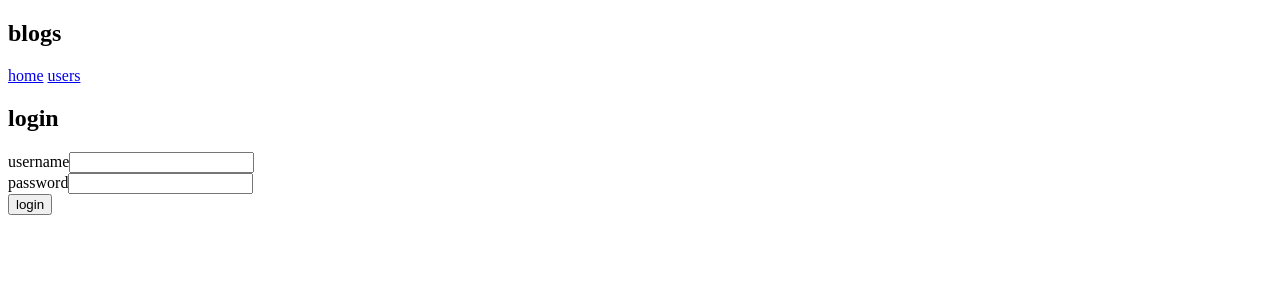
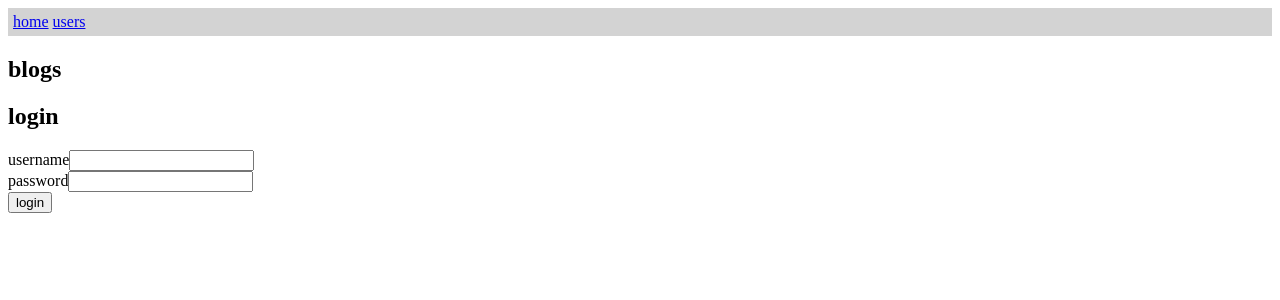
Before and after one commit to majkelmichel/blog_list_frontend, a React (Create React App) app: page / in a window 1280 px wide. Shown: the top 300 px of the page. Built offline with nearby package versions, Linux system fonts and the light colour scheme; no server answers.

Commit message:
Ex. 7.16 done

```diff
--- a/src/App.css
+++ b/src/App.css
@@ -50,3 +50,9 @@
     font-size: 1.5em;
     margin: 10px 0;
 }
+
+.navbar {
+    background-color: lightgrey;
+    padding: 5px;
+    margin-bottom: 5px;
+}
--- a/src/App.js
+++ b/src/App.js
@@ -14,14 +14,13 @@ import userService from './services/users';
 import {
 	Switch,
 	Route,
-	Link,
 	Redirect,
 	useRouteMatch
 } from 'react-router-dom';
 import Users from './components/Users';
-import LoginStatus from './components/LoginStatus';
 import UserView from './components/UserView';
 import BlogView from './components/BlogView';
+import Navigation from './components/Navigation';
 
 const App = () => {
 	const [ users, setUsers] = useState([]);
@@ -62,10 +61,9 @@ const App = () => {
 
 	return (
 		<>
+			<Navigation/>
 			<Notification/>
 			<h2>blogs</h2>
-			<Link to={'/'}>home</Link> <Link to={'/users'}>users</Link>
-			<LoginStatus user={loggedInUser}/>
 			<Switch>
 				<Route path={'/blogs/:id'}>
 					<BlogView blog={blog} loggedIn={loggedInUser}/>
--- a/src/components/LoginStatus.js
+++ b/src/components/LoginStatus.js
@@ -15,10 +15,10 @@ const LoginStatus = ({ user }) => {
 	}
 
 	return (
-		<p>
+		<span>
 			{user.username} logged in
 			<button onClick={logout}>logout</button>
-		</p>
+		</span>
 	);
 };
 
--- /dev/null
+++ b/src/components/Navigation.js
@@ -0,0 +1,16 @@
+import React from 'react';
+import { Link } from 'react-router-dom';
+import LoginStatus from './LoginStatus';
+import { useSelector } from 'react-redux';
+
+const Navigation = () => {
+	const loggedInUser = useSelector(state => state.user);
+
+	return (
+		<div className='navbar'>
+			<Link to={'/'}>home</Link> <Link to={'/users'}>users</Link> <LoginStatus user={loggedInUser}/>
+		</div>
+	);
+};
+
+export default Navigation;
```
